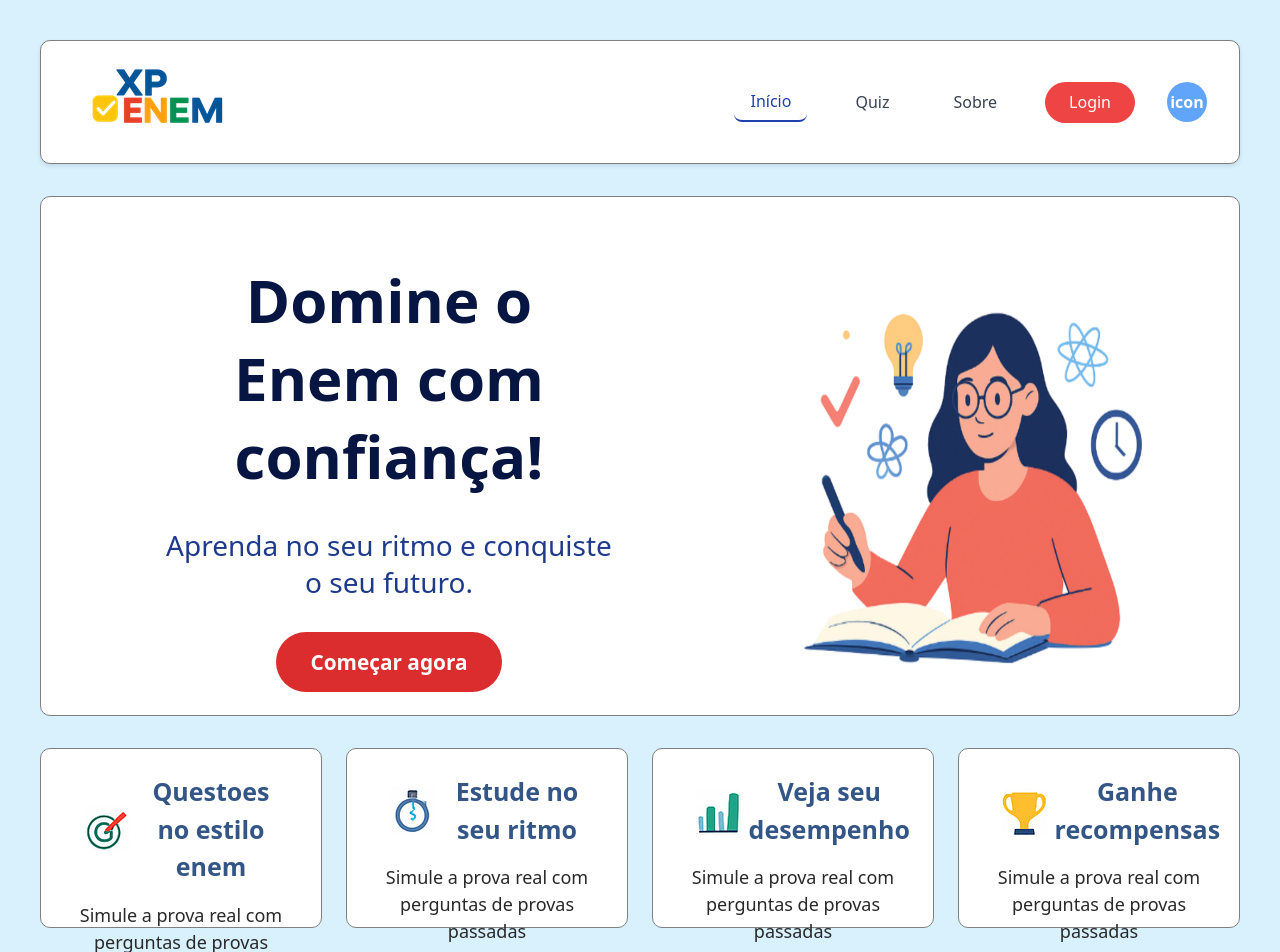
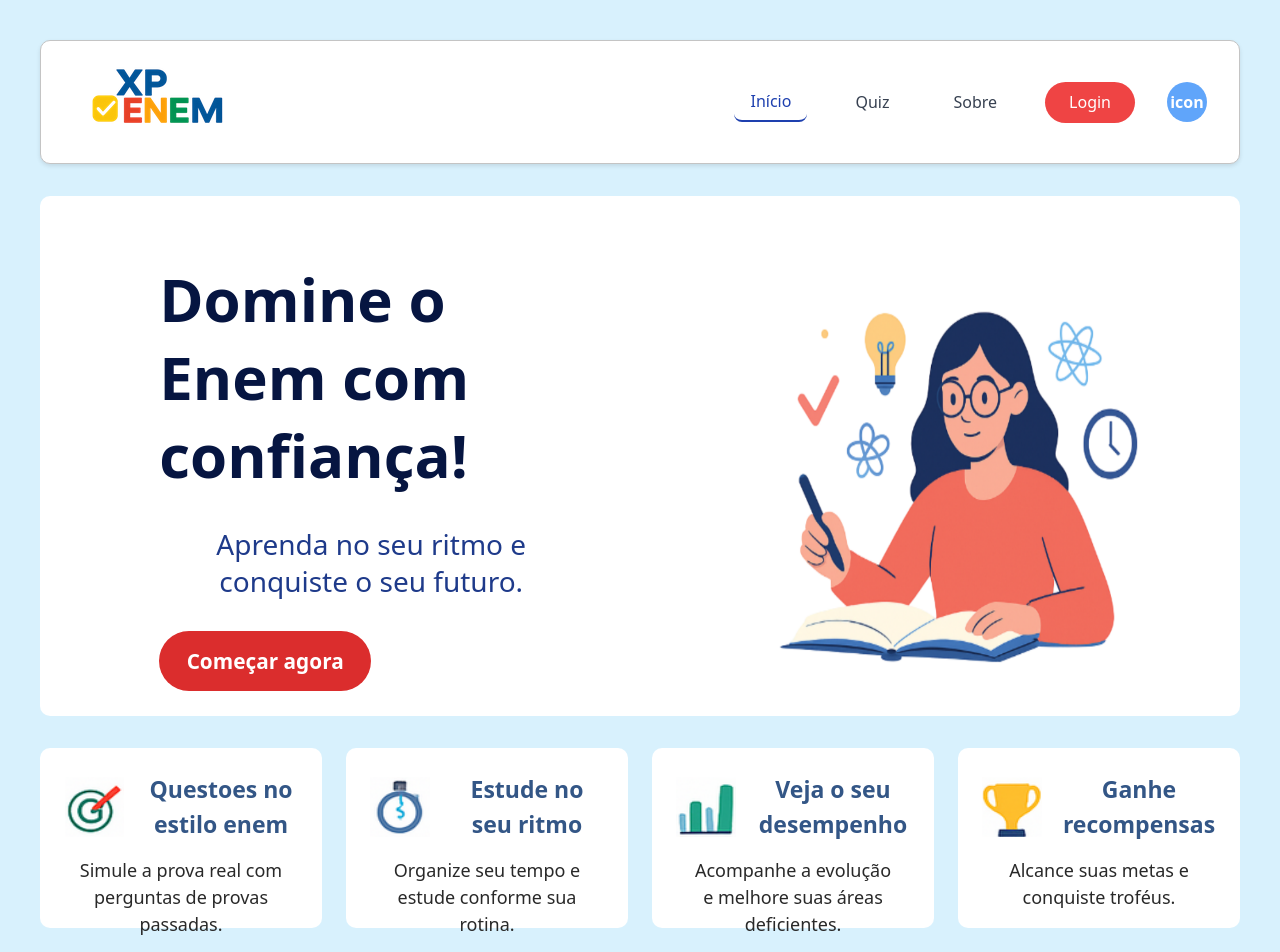
Before and after one commit to giscely/Projeto-Integrador, a React (Vite) app in the folder frontend/projeto_integrador_frontend/: page / in a window 1280 px wide. Shown: the top 952 px of the page. Built offline with nearby package versions, Linux system fonts and the light colour scheme.

Commit message:
mudança nas inform..

```diff
--- a/frontend/projeto_integrador_frontend/src/pages/Inicio.css
+++ b/frontend/projeto_integrador_frontend/src/pages/Inicio.css
@@ -21,7 +21,7 @@ header {
   display: flex;
   justify-content: space-between;
   align-items: center;
-  border: 1px solid gray;
+  border: 1px solid rgb(196, 196, 196);
   border-radius: 10px;
 }
 
@@ -96,7 +96,6 @@ section {
   align-items: center;
   margin-bottom: 2rem;
   margin-top: 1rem;
-  border: 1px solid gray;
   border-radius: 10px;
   height: 520px;
 }
@@ -105,10 +104,10 @@ section {
   display: flex;
   flex-direction: column;
   gap: 2rem;
-  align-items: center;
+  align-items: start;
   padding: 4rem;
   margin-left: 10%;
-  width: 580px;
+  width: 100%;
   height: 100%;
 }
 
@@ -122,6 +121,8 @@ section {
   font-weight: bold;
   color: #061541;
   line-height: 1.3;
+  text-align: start;
+
 }
 
 .intro button {
@@ -163,7 +164,6 @@ section {
   background-color: white;
   padding: 1.5rem;
   border-radius: 10px;
-  border: 1px solid gray;
   display: flex;
   align-items: center;
   flex-direction: column;
@@ -182,7 +182,8 @@ section {
   display: flex;
   flex-direction: row;
   align-items: center;
-  width: 90%;
+  justify-content: left;
+  width: 100%;
 }
 
 .info > div span {
@@ -196,10 +197,17 @@ section {
   flex-shrink: 0;
 }
 
+div span > img{
+  height: 100%;
+  width: 100%;
+  left: -15%;
+}
+
 .info > div h2 {
   color: #335686;
-  font-size: 25px;
+  font-size: 23px;
   font-weight: 700;
+  margin-left: 20px;
 }
 
 .info-detalhe {
--- a/frontend/projeto_integrador_frontend/src/pages/Inicio.jsx
+++ b/frontend/projeto_integrador_frontend/src/pages/Inicio.jsx
@@ -47,7 +47,7 @@ export default function Inicio() {
                 <h2>Questoes no estilo enem</h2>
               </div>
               <div className="info-detalhe">
-                <p>Simule a prova real com perguntas de provas passadas</p>
+                <p>Simule a prova real com perguntas de provas passadas.</p>
               </div>
             </div>
             <div>
@@ -56,16 +56,16 @@ export default function Inicio() {
                 <h2>Estude no seu ritmo</h2>
               </div>
               <div className="info-detalhe">
-                <p>Simule a prova real com perguntas de provas passadas</p>
+                <p>Organize seu tempo e estude conforme sua rotina.</p>
               </div>
             </div>
             <div>
               <div className="info-titulo">
                 <span><img src={icon_grafico} alt="" /></span>
-                <h2>Veja seu desempenho</h2>
+                <h2>Veja o seu desempenho</h2>
               </div>
               <div className="info-detalhe">
-                <p>Simule a prova real com perguntas de provas passadas</p>
+                <p>Acompanhe a evolução e melhore suas áreas deficientes.</p>
               </div>
             </div>
             <div>
@@ -74,7 +74,7 @@ export default function Inicio() {
                 <h2>Ganhe recompensas</h2>
               </div>
               <div className="info-detalhe">
-                <p>Simule a prova real com perguntas de provas passadas</p>
+                <p>Alcance suas metas e conquiste troféus.</p>
               </div>
             </div>
           </div>
```
